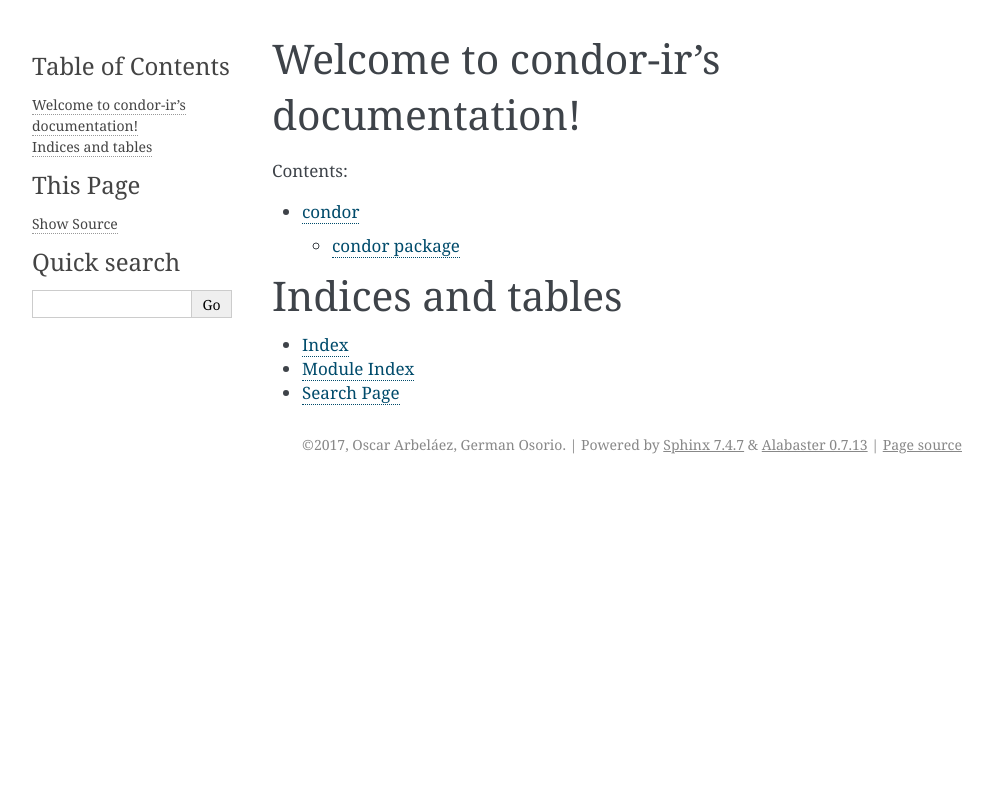
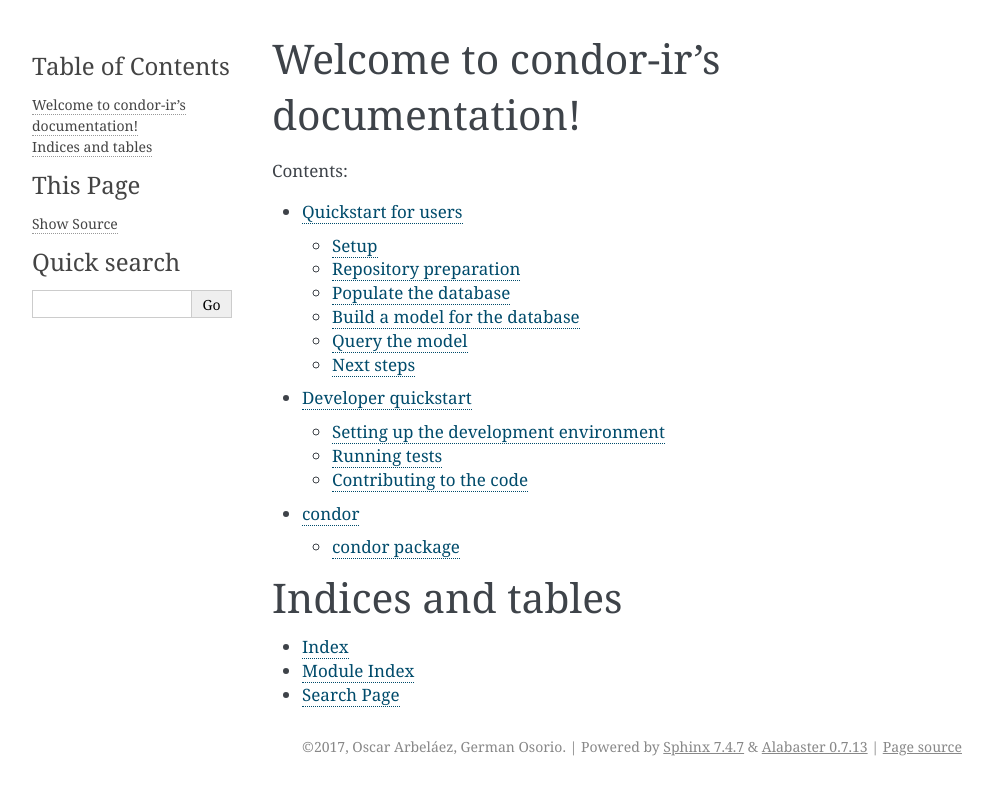
Before and after one commit to odarbelaeze/condor-ir, a Sphinx documentation site: the page built from docs/index.rst, in a window 1280 px wide. Shown: the top 795 px of the page, without its empty margins (148-1141 px from the left). Built offline with Sphinx 7.4.7, drawn with Linux system fonts in a browser that asks for light colours; some of the changed lines change nothing that is shown.

Commit message:
Link quickstarts

```diff
--- /dev/null
+++ b/docs/developer-quickstart.rst
@@ -0,0 +1,105 @@
+====================
+Developer quickstart
+====================
+
+
+**condor-ir** is a free and open source software, contributions are very
+wellcome and you can start contributing through the common *github* pattern.
+
+
+Setting up the development environment
+======================================
+
+First you need to clone the repository:
+
+.. code-block:: bash
+
+  git clone https://github.com/odarbelaeze/condor-ir.git
+  # Alternatively you can fork and clone your own fork
+  git clone https://github.com/<username>/condor-ir.git
+
+Then the most recomendable way for you to do development is in a virtual
+environment, we will assume that you are familiar with *virtualenvwrapper*
+
+.. code-block:: bash
+
+  cd condor-ir
+  mkvirtualenv -a $PWD -p $(which python3) -r piprequirements.txt condorenv
+  pip install -e .  # This command will also install dependencies
+
+
+Running tests
+=============
+
+When contributing to an open source project, it's crucial that you are able to
+run its test suite, this project suggests pytest as testing framework and you
+can use its test runner to run our tests, in order to run our test you need to
+install testing dependencies, you can do so automatically using the `setup.py`
+script
+
+.. code-block:: bash
+
+  python setup.py test
+
+
+Otherwise, you could manually install the testing dependencies and run tests
+manually,
+
+.. code-block:: bash
+
+  pip install pytest
+  python -m pytest
+
+Furthermore, you can install pytest plugins such as **coverage** via the
+**pytest-cov** plugin and run the test suite using their custom flags.
+
+
+Contributing to the code
+========================
+
+What you can contribute
+-----------------------
+
+You can contribute to the code, not only by adding new features and smashing
+yourself to the keyboard at the core of the program, some examples of
+contributions you can make are the following:
+
++ Write documentation
++ Write tests, maybe while you are trying to understand what the code does
++ Refactor code, here and there there are optimizations that can be made
+
+Otherwise, you can expand the funcionality of th erecord parsers by adding
+support for more document kinds.
+
+How to contribute
+-----------------
+
+This project supports the feature branch and pull request (PR) way of doing
+contributions through git, you start by adding a new branch to your repo,
+
+.. code-block:: bash
+
+  # While in the repo folder
+  git checkout -b <a-name-that-outlines-your-contribution>
+  # Do some ground work
+  git push -u <origin> <a-name-that-outlines-your-contribution>
+
+Then you proced to create the pull request in github, right away, so you
+can start communicating with the core developers and other members of the
+community.
+
+Recomendations and code guidelines
+----------------------------------
+
+Honoring code guidelines is a key part of contributing to a project, that's
+because fixing indentation and correcting line lengths is assumed by git as a
+rewrite, and the authorship of the contributed code might be diluted.  This
+project includes a `.editorconfig` file that can be used by modern text editors
+to automatically keep coding guidelines for different filetypes.
+
+Although the code coverage of this project might be low at some point,
+contributors are encouraged to write tests for their features, and also,
+regression tests for the code that is already there. Test are writen using
+**pytest** which is a very easy to use testing framework, to start you just
+need to drop a function whos name starts with `test_` into one module within
+the `tests` folder, and the suite will automatically pick up your testing code.
--- a/docs/index.rst
+++ b/docs/index.rst
@@ -10,6 +10,8 @@ Welcome to condor-ir's documentation!
    :maxdepth: 2
    :caption: Contents:
 
+   quickstart
+   developer-quickstart
    modules
 
 
--- /dev/null
+++ b/docs/quickstart.rst
@@ -0,0 +1,133 @@
+====================
+Quickstart for users
+====================
+
+Setup
+=====
+
+
+In order to use the **condor-ir** you need to setup and configure a
+**posgresql** database and have it run in the default port as the application
+database connection is not yet configurable.
+
+You can also install the **condor-ir** from PyPI using the pip tool
+
+.. code-block:: bash
+
+    $ pip install condor-ir
+
+Furhtermore, for language support you need to install some dictionaries and a
+spell checking engine:
+
+.. code-block:: bash
+
+  # Arch
+  sudo pacman -S enchant \
+                 aspell-es aspell-en aspell-fr aspell-it aspell-pt aspell-de
+
+.. code-block:: bash
+
+  # Ubuntu
+  sudo apt-get install enchant \
+                       aspell-es aspell-en aspell-fr aspell-it aspell-pt aspell-de
+
+Once you have the mongodb daemon running in your system you can start building
+your models using any of the three supported formats:
+
+1. Froac
+2. Isi plain text
+3. Bibtex
+
+Repository preparation
+======================
+
+Once you're done with the setup, you should start preparing your documents to
+feed the index database, you can order your sources anyway you want in your
+filesystem because the **condor-ir** cli uses a glob matching interface so
+you can find the documents you want, an example can be the example repository
+provided along with this package:
+
+.. code-block:: bash
+
+  $ tree ../data
+  ../data
+  +── bib
+  │   +── oaa.bib
+  +── froac
+  │   +── froac1
+  │   │   +── 30Algebra relacional. OperaciÃ³n ComposiciÃ³n.xml
+  │   │   +── 71Estandares.xml
+  │   │   +── 7Programacion lineal.xml
+  │   │   +── 83Modelo - Vista - Controlador.xml
+  │   │   +── 85Video objeto de aprendizaje CrazyTalk.xml
+  │   │   +── 86Aprendiendo con Cuadernia.xml
+  │   │   +── 87Introduccion a eXe Learning.xml
+  │   │   +── 89OA 1 Clase UTP.xml
+  │   │   +── 92Prueba parcial 1.xml
+  │   │   +── 97Respuesta libre en circuitos de primer orden.xml
+  │   │   +── ...
+  │   +── roapManizales1.xml
+  │   +── roapManizales2.xml
+  │   +── roapManizales3.xml
+  │   +── roapManizales4.xml
+  │   +── roapManizales5.xml
+  +── isi
+      +── isi.txt
+
+Populate the database
+=====================
+
+Once you have your dataset organized you can populate your database using the
+`condorpopulate` program.
+
+.. code-block:: bash
+
+  condor bibliography create --xml 'data/*/*.xml'
+
+You can also stipupate a database name and specify if you want to wipe the
+database, if you want to combine records from different kinds of databases, you
+can do so by reruning the `condorpopulate` tool with the `--no-wipedb` flag,
+
+.. code-block:: bash
+
+  condor bibliography create --isi 'data/*/*.isi'
+  condor bibliography create --bib 'data/*/*.bib'
+
+However, whenever using this approximation, beaware of the record duplication
+as the hashing algorithms used to detect duplicates are different for the
+different kinds of record files.
+
+Build a model for the database
+==============================
+
+Once your database is populated you can build a model or ranking matrix for
+your database using the command:
+
+.. code-block:: bash
+
+  condor model
+
+This program will create versioned models so that you can build different
+versions, or query with one model when another one is still being built.
+
+Beaware that this is the most time consuming operation in the suite as it
+involves inverting a several thousand rank matrix.
+
+Query the model
+===============
+
+Once you have built the model you can start performing queries, you can do
+so by:
+
+.. code-block:: bash
+
+  condor query search terms
+
+This will perform a query to the latest available model in the model database.
+
+Next steps
+==========
+
+1. Learn more about latent semantic analysis
+2. Learn more about index databases
+3. Learn more about the different supported fileformats
```
